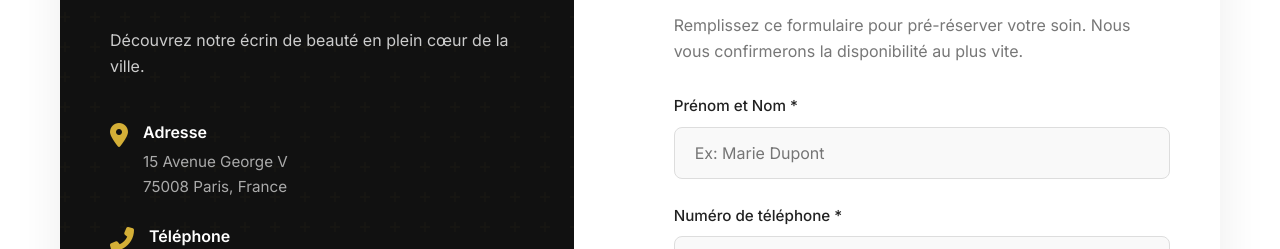
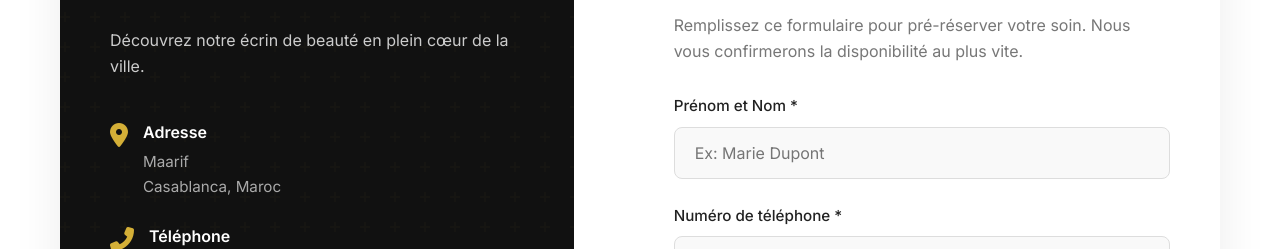
Before and after one commit to Elmojahid/Seven-Glow-Beauty, a plain HTML site: page index.html in a window 1280 px wide. Shown: the part 4755-5004 px from the top of the page. Drawn offline with nearby package versions, Linux system fonts and the light colour scheme; a web font is replaced by a local one.

Commit message:
change adresse

```diff
--- a/index.html
+++ b/index.html
@@ -262,7 +262,7 @@
                             <i class="fas fa-map-marker-alt"></i>
                             <div>
                                 <h4>Adresse</h4>
-                                <p>15 Avenue George V<br>75008 Paris, France</p>
+                                <p>Maarif<br>Casablanca, Maroc</p>
                             </div>
                         </div>
 
```
